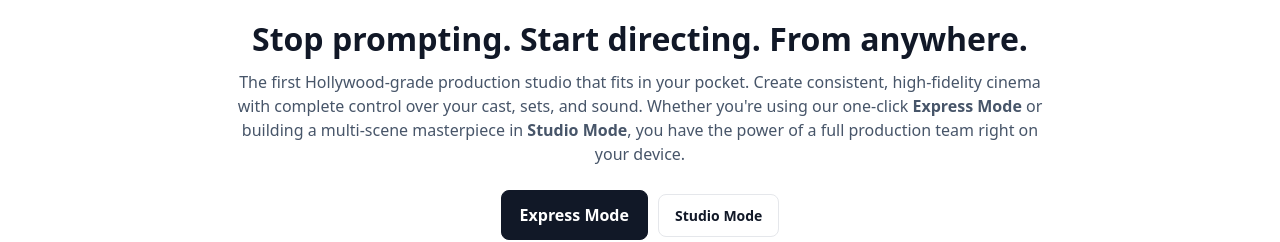
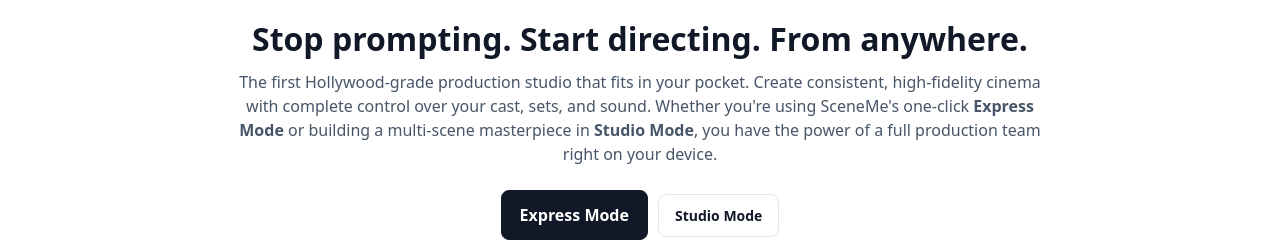
Before and after one commit to JSebree/ai-wizard, a React (Vite) app: page / in a window 1280 px wide. Shown: the part 128-370 px from the top of the page. Built offline with nearby package versions, Linux system fonts and the light colour scheme; no server answers.

Commit message:
chore: update copy to use brand name 'SceneMe's'

```diff
--- a/src/landing/LandingPage.jsx
+++ b/src/landing/LandingPage.jsx
@@ -397,7 +397,7 @@ export default function LandingPage() {
           Stop prompting. Start directing. From anywhere.
         </h1>
         <p style={{ marginTop: 0, color: "#475569", lineHeight: 1.5 }}>
-          The first Hollywood-grade production studio that fits in your pocket. Create consistent, high-fidelity cinema with complete control over your cast, sets, and sound. Whether you're using our one-click <strong>Express Mode</strong> or building a multi-scene masterpiece in <strong>Studio Mode</strong>, you have the power of a full production team right on your device.
+          The first Hollywood-grade production studio that fits in your pocket. Create consistent, high-fidelity cinema with complete control over your cast, sets, and sound. Whether you're using SceneMe's one-click <strong>Express Mode</strong> or building a multi-scene masterpiece in <strong>Studio Mode</strong>, you have the power of a full production team right on your device.
         </p>
       </header>
 
```
